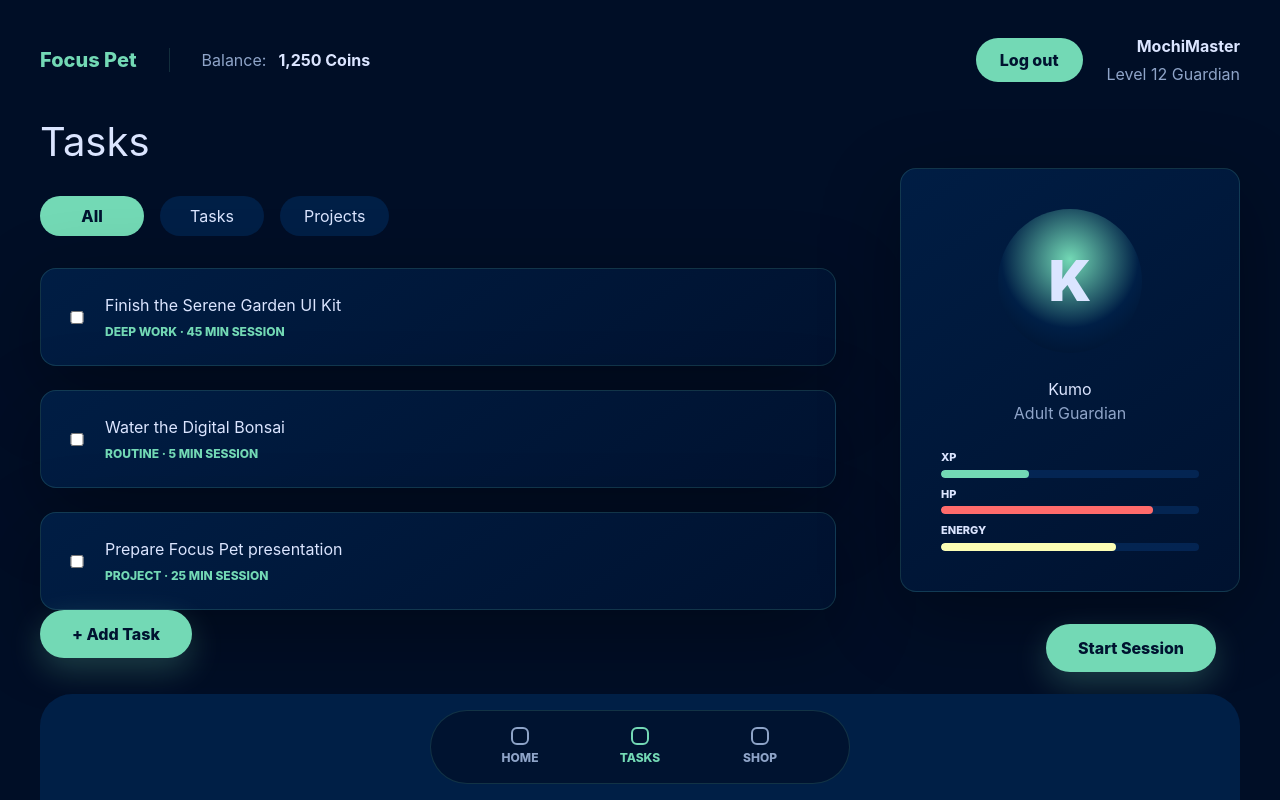
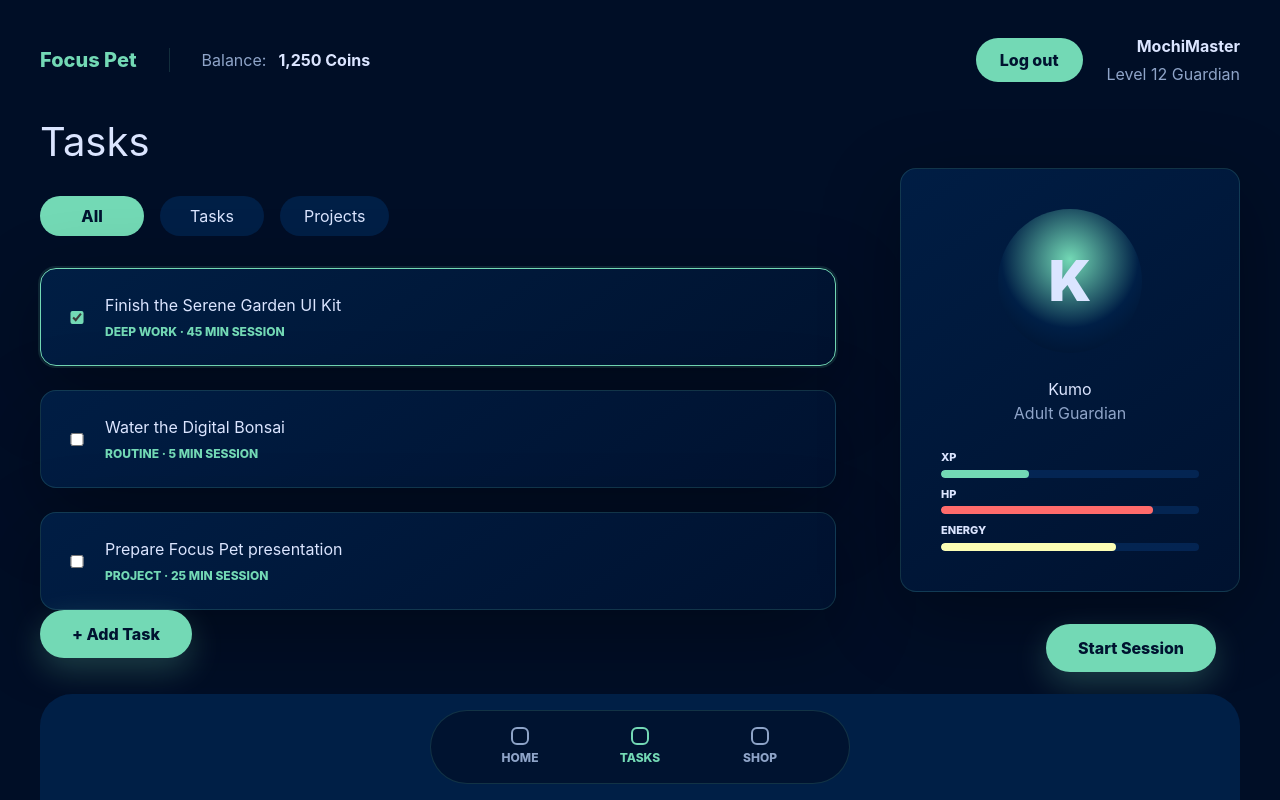
Before and after one commit to kasiatokarczuk/focus-pet-app, a React (Create React App) app in the folder focus-pet-app/: page /tasks in a window 1280 px wide. Built offline with nearby package versions, Linux system fonts and the light colour scheme; no server answers; the database is empty.

Commit message:
feat: dodano dynamiczną sesję dla wybranego zadania

```diff
--- a/focus-pet-app/src/App.css
+++ b/focus-pet-app/src/App.css
@@ -566,10 +566,20 @@ input {
 .task-card {
   align-items: center;
   border-radius: var(--radius-lg);
+  cursor: pointer;
   display: grid;
   gap: 16px;
   grid-template-columns: 24px 1fr;
   padding: 24px;
+}
+
+.task-card--selected {
+  border-color: var(--accent);
+  box-shadow: 0 0 0 2px rgba(115, 217, 181, 0.12), var(--shadow);
+}
+
+.task-card input {
+  accent-color: var(--accent);
 }
 
 .task-card--draft {
--- a/focus-pet-app/src/pages/FocusSessionPage.jsx
+++ b/focus-pet-app/src/pages/FocusSessionPage.jsx
@@ -1,23 +1,63 @@
-import { useEffect, useState } from 'react';
+import { useCallback, useEffect, useState } from 'react';
+import { useLocation } from 'react-router-dom';
 import { Pause, Square, Volume2 } from 'lucide-react';
 import { useAuth } from '../context/AuthContext';
 import { initialAppState } from '../data/initialState';
 import { mockTasks } from '../data/mockTasks';
 import { calculateSessionRewards } from '../utils/rewards';
-import { getUserData } from '../utils/storage';
+import { getUserData, saveUserData } from '../utils/storage';
 import { formatSeconds } from '../utils/timer';
 import SessionCompletePage from './SessionCompletePage';
 import SessionPausedPage from './SessionPausedPage';
 
-const sessionLengthSeconds = 25 * 60;
+const maxPetStat = 100;
 
 function FocusSessionPage() {
   const { currentUser } = useAuth();
+  const location = useLocation();
   const [appState, setAppState] = useState(null);
   const [sessionState, setSessionState] = useState('running');
-  const [remainingSeconds, setRemainingSeconds] = useState(sessionLengthSeconds);
-  const rewards = calculateSessionRewards(sessionLengthSeconds);
-  const task = mockTasks[0];
+  const [remainingSeconds, setRemainingSeconds] = useState(null);
+  const [completedSession, setCompletedSession] = useState(null);
+  const selectedTaskFromRoute = location.state?.task;
+  const selectedTaskId = location.state?.taskId || selectedTaskFromRoute?.id;
+  const task =
+    appState?.tasks?.find((item) => item.id === selectedTaskId) ||
+    selectedTaskFromRoute ||
+    appState?.tasks?.[0] ||
+    mockTasks[0];
+  const sessionDurationSeconds = (task.sessionLength || 25) * 60;
+
+  const completeSession = useCallback((focusSeconds) => {
+    const finalFocusSeconds = Math.max(focusSeconds, 0);
+    const rewards = calculateSessionRewards(finalFocusSeconds);
+
+    setCompletedSession({
+      focusSeconds: finalFocusSeconds,
+      rewards,
+    });
+    setSessionState('complete');
+
+    if (!appState || !currentUser) {
+      return;
+    }
+
+    const nextState = {
+      ...appState,
+      coins: appState.coins + rewards.coins,
+      pet: {
+        ...appState.pet,
+        hp: Math.min((appState.pet?.hp || 0) + rewards.hp, maxPetStat),
+        xp: (appState.pet?.xp || 0) + rewards.xp,
+      },
+      tasks: appState.tasks.map((item) =>
+        item.id === task.id ? { ...item, isDone: true } : item
+      ),
+    };
+
+    setAppState(nextState);
+    saveUserData(currentUser.uid, nextState);
+  }, [appState, currentUser, task.id]);
 
   useEffect(() => {
     async function fetchData() {
@@ -30,7 +70,15 @@ function FocusSessionPage() {
   }, [currentUser]);
 
   useEffect(() => {
-    if (sessionState !== 'running') {
+    const canStartTimer = Boolean(appState || selectedTaskFromRoute);
+
+    if (canStartTimer && task?.id && remainingSeconds === null && completedSession === null) {
+      setRemainingSeconds(sessionDurationSeconds);
+    }
+  }, [appState, completedSession, remainingSeconds, selectedTaskFromRoute, sessionDurationSeconds, task?.id]);
+
+  useEffect(() => {
+    if (!appState || sessionState !== 'running' || remainingSeconds === null) {
       return undefined;
     }
 
@@ -39,16 +87,17 @@ function FocusSessionPage() {
     }, 1000);
 
     return () => clearInterval(timerId);
-  }, [sessionState]);
+  }, [appState, remainingSeconds, sessionState]);
 
   useEffect(() => {
-    if (sessionState === 'running' && remainingSeconds === 0) {
-      setSessionState('complete');
+    if (sessionState === 'running' && remainingSeconds === 0 && completedSession === null) {
+      completeSession(sessionDurationSeconds);
     }
-  }, [remainingSeconds, sessionState]);
+  }, [completeSession, completedSession, remainingSeconds, sessionDurationSeconds, sessionState]);
 
   function handleRestart() {
-    setRemainingSeconds(sessionLengthSeconds);
+    setCompletedSession(null);
+    setRemainingSeconds(sessionDurationSeconds);
     setSessionState('running');
   }
 
@@ -63,7 +112,9 @@ function FocusSessionPage() {
   const petType = appState.pet?.type || 'fox';
   const petName = task.petName || appState.pet?.name || 'Finley';
   const petImage = `${process.env.PUBLIC_URL}/assets/pets/${petType}/sleeping.png`;
-  const focusTime = formatSeconds(sessionLengthSeconds);
+  const completedFocusSeconds = completedSession?.focusSeconds ?? sessionDurationSeconds;
+  const focusTime = formatSeconds(completedFocusSeconds);
+  const rewards = completedSession?.rewards ?? calculateSessionRewards(completedFocusSeconds);
 
   if (sessionState === 'paused') {
     return (
@@ -98,7 +149,7 @@ function FocusSessionPage() {
         </p>
 
         <div className="session-timer-shell">
-          <strong className="session-timer">{formatSeconds(remainingSeconds)}</strong>
+          <strong className="session-timer">{formatSeconds(remainingSeconds ?? sessionDurationSeconds)}</strong>
         </div>
 
         <div className="session-pet-frame">
@@ -117,7 +168,11 @@ function FocusSessionPage() {
         <p>Don't leave the app or {petName} will wake up</p>
 
         <div className="session-controls session-controls--icon">
-          <button className="session-icon-action" onClick={() => setSessionState('complete')} type="button">
+          <button
+            className="session-icon-action"
+            onClick={() => completeSession(sessionDurationSeconds - (remainingSeconds ?? sessionDurationSeconds))}
+            type="button"
+          >
             <span>
               <Square aria-hidden="true" size={18} />
             </span>
--- a/focus-pet-app/src/pages/HomePage.jsx
+++ b/focus-pet-app/src/pages/HomePage.jsx
@@ -11,6 +11,7 @@ import { initialAppState } from '../data/initialState';
 function HomePage() {
   const { currentUser } = useAuth();
   const [appState, setAppState] = useState(null);
+  const [selectedTaskId, setSelectedTaskId] = useState('');
 
   useEffect(() => {
     async function fetchData() {
@@ -20,6 +21,12 @@ function HomePage() {
     }
     fetchData();
   }, [currentUser]);
+
+  useEffect(() => {
+    if (!selectedTaskId && appState?.tasks?.length) {
+      setSelectedTaskId(appState.tasks[0].id);
+    }
+  }, [appState, selectedTaskId]);
 
   if (!appState) {
     return (
@@ -32,6 +39,7 @@ function HomePage() {
   }
 
   const { coins, pet, tasks, user } = appState;
+  const selectedTask = tasks.find((task) => task.id === selectedTaskId) || tasks[0];
 
   return (
     <main className="app-shell">
@@ -47,8 +55,17 @@ function HomePage() {
 
         <div className="task-list">
           {tasks.slice(0, 2).map((task) => (
-            <article className="task-card" key={task.id}>
-              <input aria-label={`Complete ${task.title}`} type="checkbox" />
+            <article
+              className={`task-card ${selectedTaskId === task.id ? 'task-card--selected' : ''}`.trim()}
+              key={task.id}
+              onClick={() => setSelectedTaskId(task.id)}
+            >
+              <input
+                aria-label={`Select ${task.title}`}
+                checked={selectedTaskId === task.id}
+                onChange={() => setSelectedTaskId(task.id)}
+                type="checkbox"
+              />
               <div>
                 <h3>{task.title}</h3>
                 <p>
@@ -60,7 +77,7 @@ function HomePage() {
         </div>
       </section>
 
-      <Link className="floating-action" to="/session">
+      <Link className="floating-action" state={{ task: selectedTask, taskId: selectedTask?.id }} to="/session">
         <Button>Start Session</Button>
       </Link>
       <BottomNav />
--- a/focus-pet-app/src/pages/TasksPage.jsx
+++ b/focus-pet-app/src/pages/TasksPage.jsx
@@ -16,6 +16,7 @@ function TasksPage() {
   const [activeFilter, setActiveFilter] = useState('All');
   const [isAddingTask, setIsAddingTask] = useState(false);
   const [appState, setAppState] = useState(null);
+  const [selectedTaskId, setSelectedTaskId] = useState('');
 
   useEffect(() => {
     async function fetchData() {
@@ -25,6 +26,12 @@ function TasksPage() {
     }
     fetchData();
   }, [currentUser]);
+
+  useEffect(() => {
+    if (!selectedTaskId && appState?.tasks?.length) {
+      setSelectedTaskId(appState.tasks[0].id);
+    }
+  }, [appState, selectedTaskId]);
 
   if (!appState) {
     return (
@@ -42,6 +49,7 @@ function TasksPage() {
     if (activeFilter === 'All') return true;
     return task.type === activeFilter.toLowerCase();
   });
+  const selectedTask = tasks.find((task) => task.id === selectedTaskId) || tasks[0];
 
   return (
     <main className="app-shell">
@@ -64,8 +72,17 @@ function TasksPage() {
 
           <div className="task-list">
             {visibleTasks.map((task) => (
-              <article className="task-card" key={task.id}>
-                <input aria-label={`Complete ${task.title}`} type="checkbox" />
+              <article
+                className={`task-card ${selectedTaskId === task.id ? 'task-card--selected' : ''}`.trim()}
+                key={task.id}
+                onClick={() => setSelectedTaskId(task.id)}
+              >
+                <input
+                  aria-label={`Select ${task.title}`}
+                  checked={selectedTaskId === task.id}
+                  onChange={() => setSelectedTaskId(task.id)}
+                  type="checkbox"
+                />
                 <div>
                   <h3>{task.title}</h3>
                   <p>
@@ -91,7 +108,7 @@ function TasksPage() {
         </aside>
       </section>
 
-      <Link className="floating-action" to="/session">
+      <Link className="floating-action" state={{ task: selectedTask, taskId: selectedTask?.id }} to="/session">
         <Button>Start Session</Button>
       </Link>
       <BottomNav />
--- a/focus-pet-app/src/utils/rewards.js
+++ b/focus-pet-app/src/utils/rewards.js
@@ -1,10 +1,11 @@
 export function calculateSessionRewards(durationSeconds) {
-  const minutes = Math.floor(durationSeconds / 60);
+  const minutes = durationSeconds / 60;
+  const hasFocusTime = durationSeconds > 0;
 
   return {
-    coins: Math.floor(minutes * 0.5 * 2),
-    xp: Math.max(Math.floor(minutes / 5), 1),
-    hp: 15,
+    coins: hasFocusTime ? Math.max(Math.round(minutes * 2), 1) : 0,
+    xp: hasFocusTime ? Math.max(Math.floor(minutes / 5), 1) : 0,
+    hp: hasFocusTime ? Math.max(Math.round(minutes * 0.6), 1) : 0,
   };
 }
 
```
